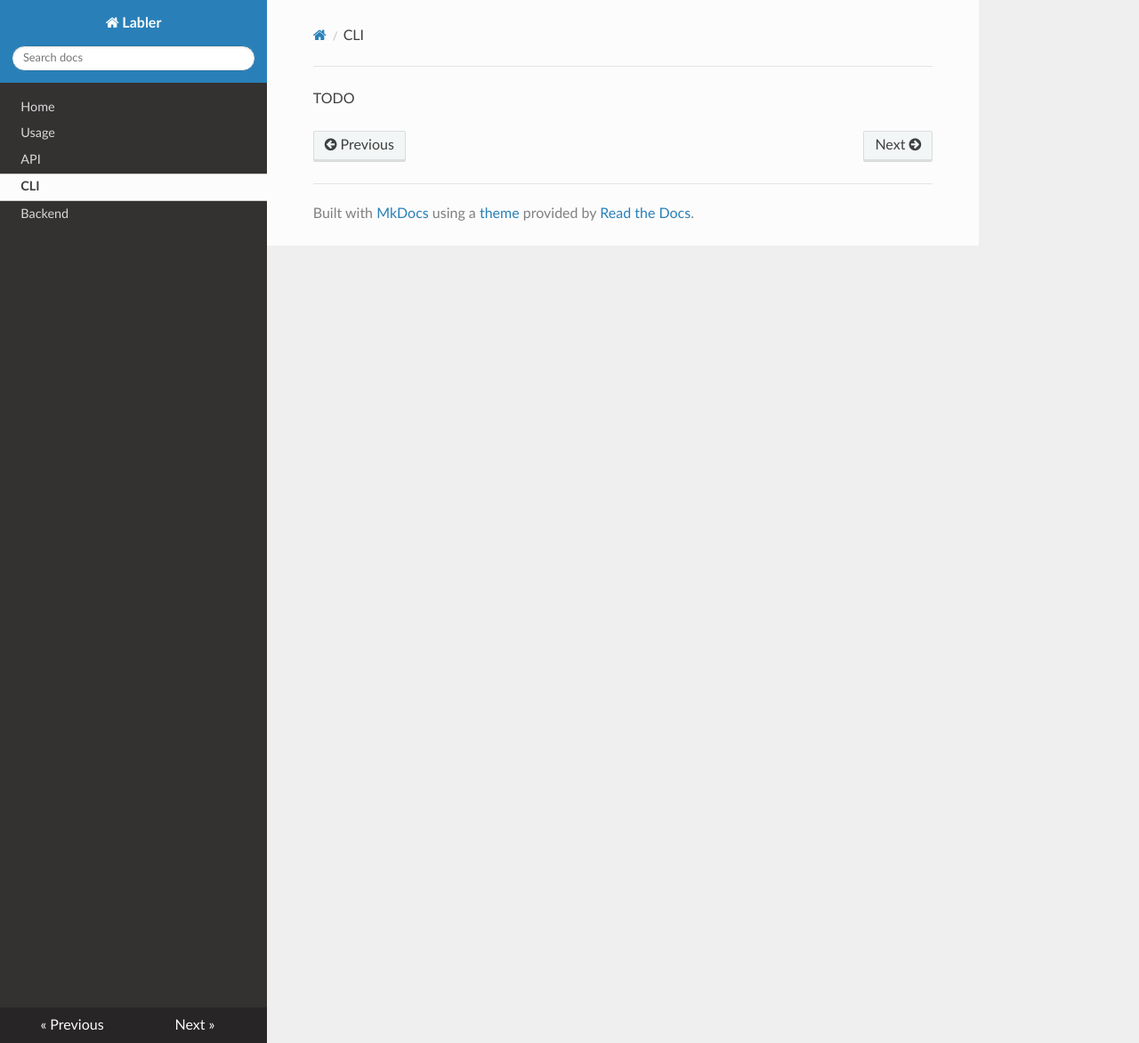
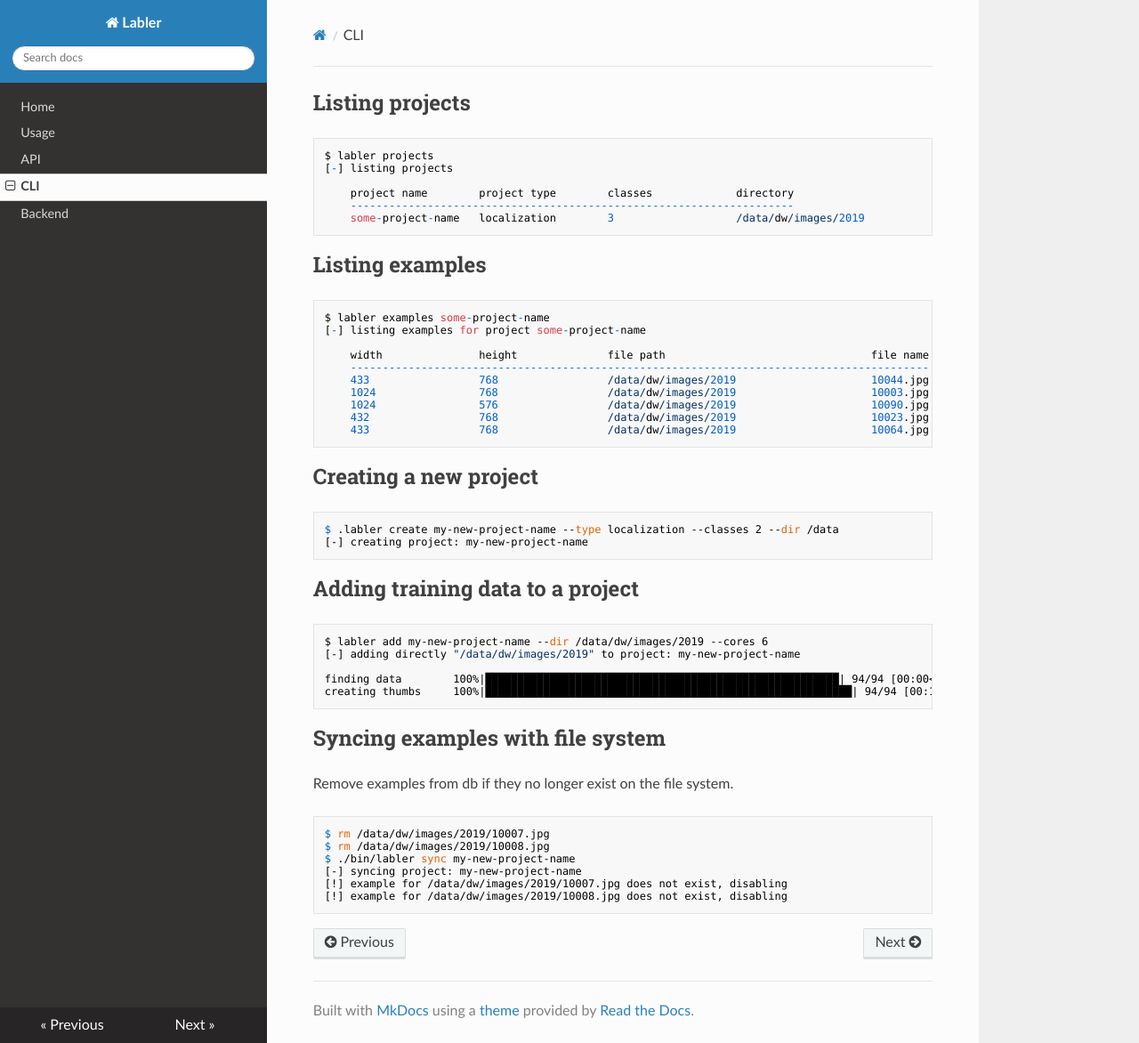
Before and after one commit to thenetcircle/coop-labler, an MkDocs documentation site: the page built from docs/md/cli.md, in a window 1280 px wide and 1172 px high. Shown: the whole window at 89% size. Built offline with MkDocs 1.6.1, drawn with Linux system fonts in a browser that asks for light colours; nearby versions of some CDN libraries.

Commit message:
docs for cli

````diff
--- a/docs/md/cli.md
+++ b/docs/md/cli.md
@@ -1 +1,55 @@
-TODO
+## Listing projects
+
+```
+$ labler projects
+[-] listing projects
+
+    project name        project type        classes             directory
+    ---------------------------------------------------------------------
+    some-project-name   localization        3                   /data/dw/images/2019
+```
+
+## Listing examples
+
+```
+$ labler examples some-project-name
+[-] listing examples for project some-project-name
+
+    width               height              file path                                file name
+    ------------------------------------------------------------------------------------------
+    433                 768                 /data/dw/images/2019                     10044.jpg
+    1024                768                 /data/dw/images/2019                     10003.jpg
+    1024                576                 /data/dw/images/2019                     10090.jpg
+    432                 768                 /data/dw/images/2019                     10023.jpg
+    433                 768                 /data/dw/images/2019                     10064.jpg
+```
+
+## Creating a new project
+
+```
+$ .labler create my-new-project-name --type localization --classes 2 --dir /data
+[-] creating project: my-new-project-name
+```
+
+## Adding training data to a project
+
+```
+$ labler add my-new-project-name --dir /data/dw/images/2019 --cores 6
+[-] adding directly "/data/dw/images/2019" to project: my-new-project-name
+
+finding data        100%|███████████████████████████████████████████████████████| 94/94 [00:00<00:00, 5822.93it/s]
+creating thumbs     100%|█████████████████████████████████████████████████████████| 94/94 [00:12<00:00,  7.55it/s]
+```
+
+## Syncing examples with file system
+
+Remove examples from db if they no longer exist on the file system.
+
+```
+$ rm /data/dw/images/2019/10007.jpg
+$ rm /data/dw/images/2019/10008.jpg
+$ ./bin/labler sync my-new-project-name
+[-] syncing project: my-new-project-name
+[!] example for /data/dw/images/2019/10007.jpg does not exist, disabling
+[!] example for /data/dw/images/2019/10008.jpg does not exist, disabling
+```
````
Also changed, not shown: 1 other file.
